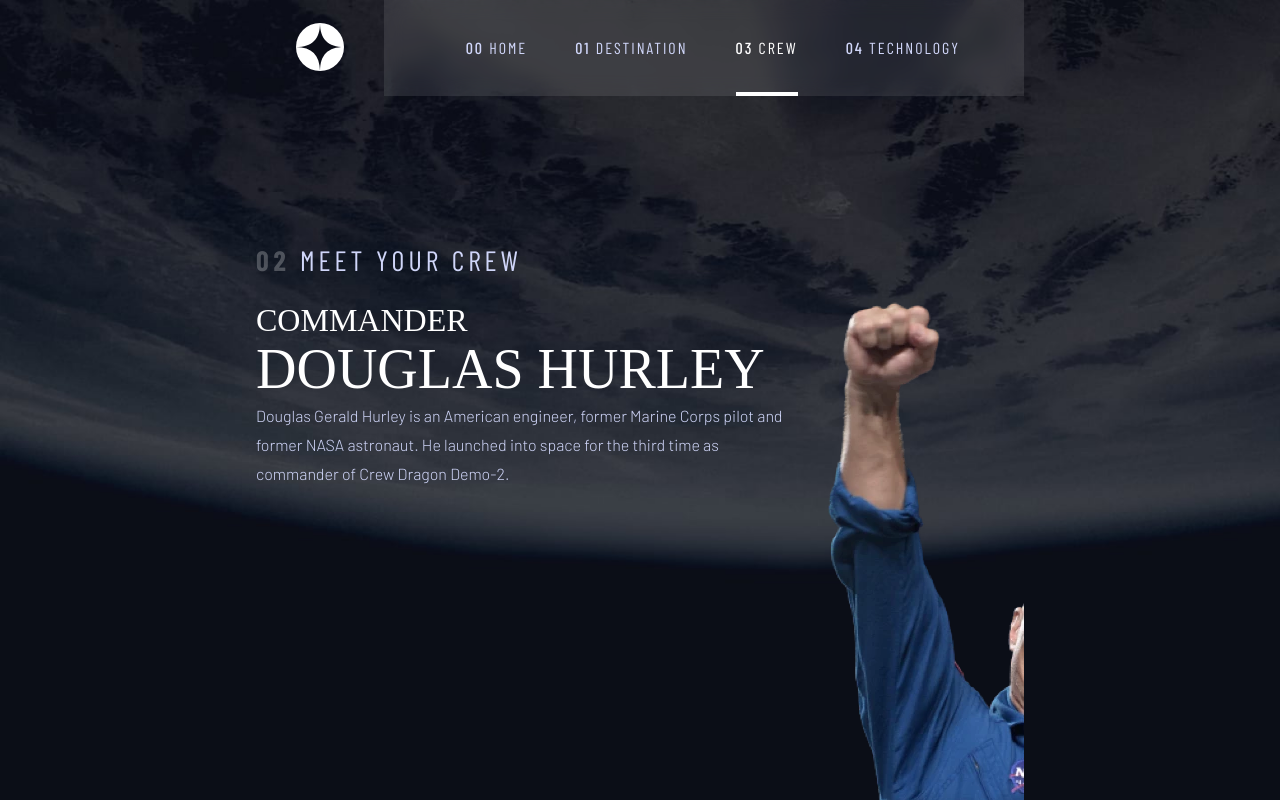
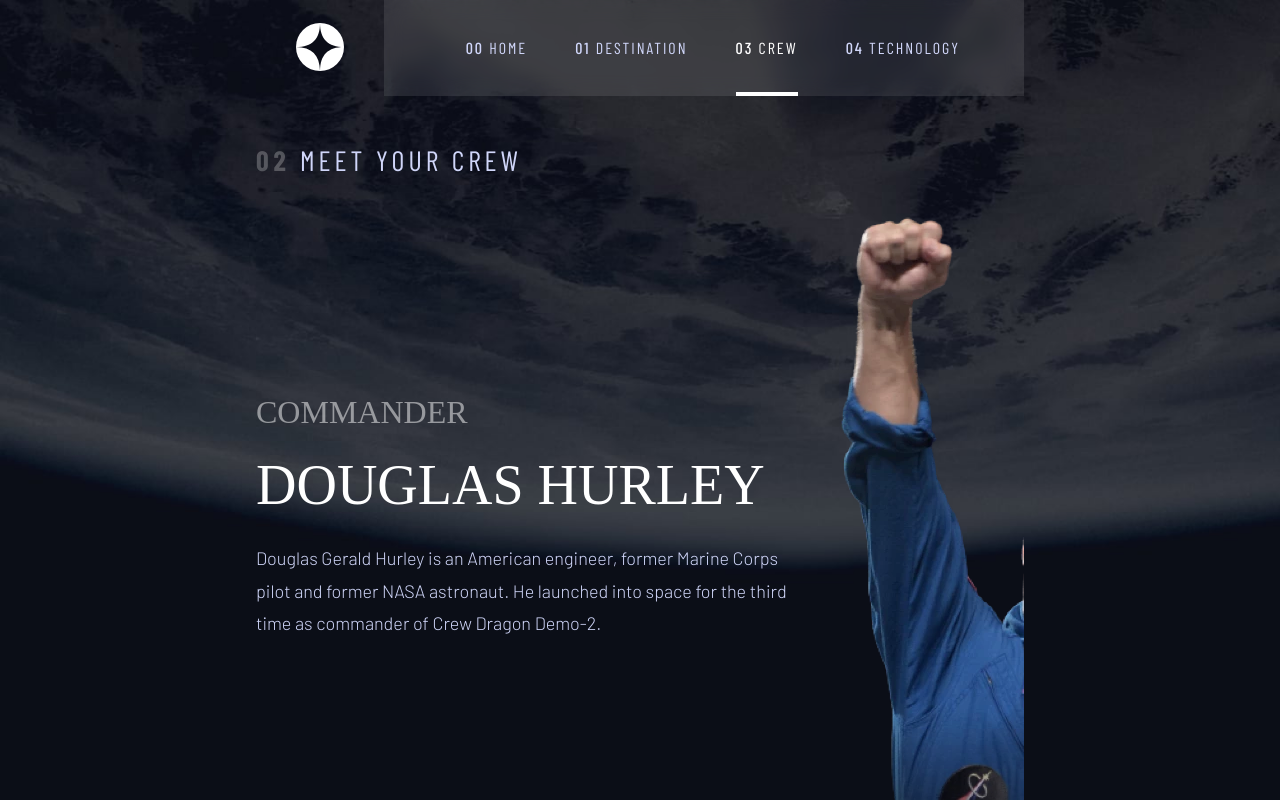
Before and after one commit to aminetiouk/space-tourism-website, a React (Vite) app: page /crew in a window 1280 px wide. Shown: the top 800 px of the page. Built offline with nearby package versions, Linux system fonts and the light colour scheme; a web font is replaced by a local one.

Commit message:
refactor(crew): remove CrewCard component and refactor to single structured layout with pagination

```diff
--- a/src/components/crew/Crew.tsx
+++ b/src/components/crew/Crew.tsx
@@ -2,65 +2,49 @@ import data from '../../lib/data.json';
 import { useState } from 'react';
 import Title from '../Title';
 import PageWrapper from '../PageWrapper';
-
-type TCrewCardProps = {
-  role: string;
-  name: string;
-  bio: string;
-  imageKey: string;
-};
-
-function CrewCard({ role, name, bio, imageKey }: TCrewCardProps) {
-  const imgSrc = `/assets/crew/${imageKey}`;
-  return (
-    <div className="crew">
-      <div className="crew-info">
-        <h3 className="text-preset-4">{role}</h3>
-        <h2 className="text-preset-3">{name}</h2>
-        <p className="text-preset-9">{bio}</p>
-      </div>
-      <div className="image-container">
-        <img
-          src={imgSrc}
-          alt="crew image"
-          className={`crew-image
-            ${imageKey === 'image-mark-shuttleworth.webp' ? 'crew-image__edit' : ''}
-            ${imageKey === 'image-douglas-hurley.webp' ? 'crew-image__edit1' : ''}`}
-        />
-      </div>
-    </div>
-  );
-}
 
 export default function Crew() {
   const crews = data.crew;
   const [currentIndex, setCurrentIndex] = useState(0);
   const currentCrew = crews[currentIndex];
   const imageKey = currentCrew.images.webp.split('/').pop() ?? '';
+  const imgSrc = `/assets/crew/${imageKey}`;
 
   return (
     <div className="crew-container">
-      <nav>
-        <ul className="crew-nav">
+      <Title number="02" text="MEET YOUR CREW" />
+      <div className="crew">
+        <div className="crew-content">
+          <PageWrapper key={`crew-${currentIndex}`}>
+            <div>
+              <h3 className="text-preset-4">
+                {currentCrew.role.toUpperCase()}
+              </h3>
+              <h2 className="text-preset-3">
+                {currentCrew.name.toUpperCase()}
+              </h2>
+              <p className="text-preset-9">{currentCrew.bio}</p>
+            </div>
+          </PageWrapper>
+        </div>
+        <div className="crew-image">
+          <PageWrapper key={`crew-${currentIndex}`}>
+            <img src={imgSrc} alt="crew image" />
+          </PageWrapper>
+        </div>
+        <div className="crew-pagination">
+          <ul className="crew-pagination__items">
             {crews.map((crew, index) => (
               <li key={crew.name}>
                 <button
-                className={`crew-button ${index === currentIndex ? 'crew-button__active' : ''}`}
+                  className={`crew-pagination__button ${index === currentIndex ? 'crew-button__active' : ''}`}
                   onClick={() => setCurrentIndex(index)}
                 ></button>
               </li>
             ))}
           </ul>
-      </nav>
-      <Title number="02" text="MEET YOUR CREW" />
-      <PageWrapper page={`crew-${currentIndex}`}>
-        <CrewCard
-          role={currentCrew.role.toUpperCase()}
-          name={currentCrew.name.toUpperCase()}
-          bio={currentCrew.bio}
-          imageKey={imageKey}
-        />
-      </PageWrapper>
+        </div>
+      </div>
     </div>
   );
 }
```
Lines whose indentation alone changed are shown as unchanged.
